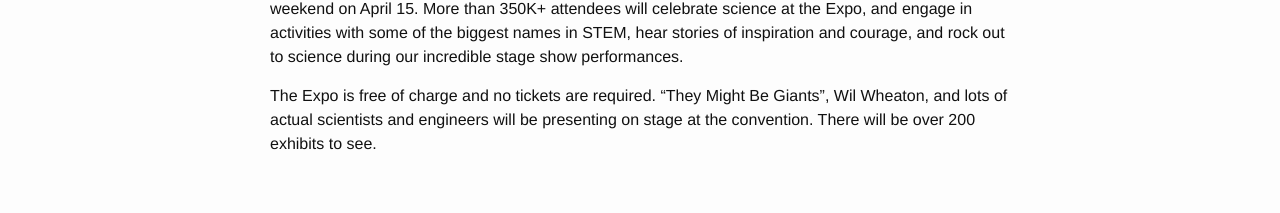
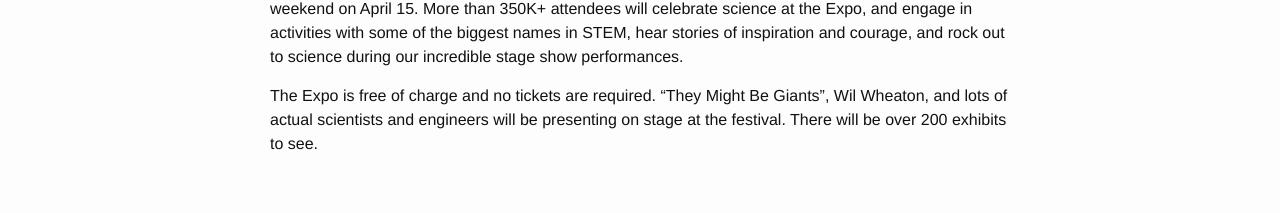
Before and after one commit to nerdguidedc/nerdguidedc.github.io, a Jekyll site: the page built from _posts/2016-04-16-usa-science-festival.md, in a window 1280 px wide. Shown: the part 777-990 px from the top of the page. Built offline with Jekyll 4.4.1, drawn with Linux system fonts in a browser that asks for light colours.

```diff
--- a/_posts/2016-04-16-usa-science-festival.md
+++ b/_posts/2016-04-16-usa-science-festival.md
@@ -15,7 +15,7 @@
   city: Washington
   state: DC
   zip: 20001
-tags: [ 'convention' ]
+tags: [ 'festival', 'family event' ]
 excerpt: >
   The 4th USA Science & Engineering Festival, the largest and only
   national science festival, features nationwide contests
@@ -43,5 +43,5 @@
 
 The Expo is free of charge and no tickets are required. "They Might
 Be Giants", Wil Wheaton, and lots of actual scientists and engineers
-will be presenting on stage at the convention. There will be over
+will be presenting on stage at the festival. There will be over
 200 exhibits to see.
```
Also changed, not shown: _posts/2016-03-12-nerd-nite-march.md (+1 -1 lines), _posts/2016-03-15-environmental-film-festival.md (+1 -1 lines), _posts/2016-04-02-blossom-kite-festival.md (added, +36 -0 lines), images/Sky_full_of_kites_Cervia_2007.jpg (added).
